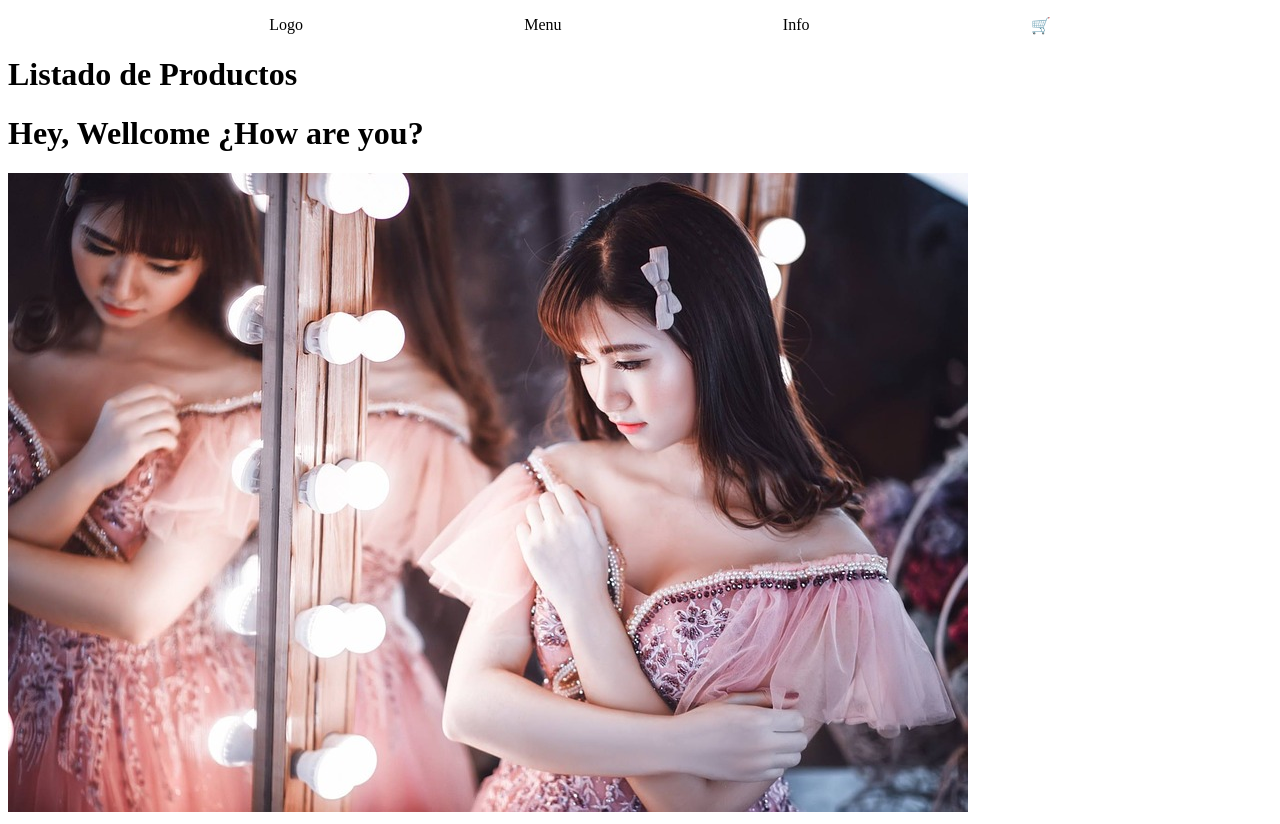
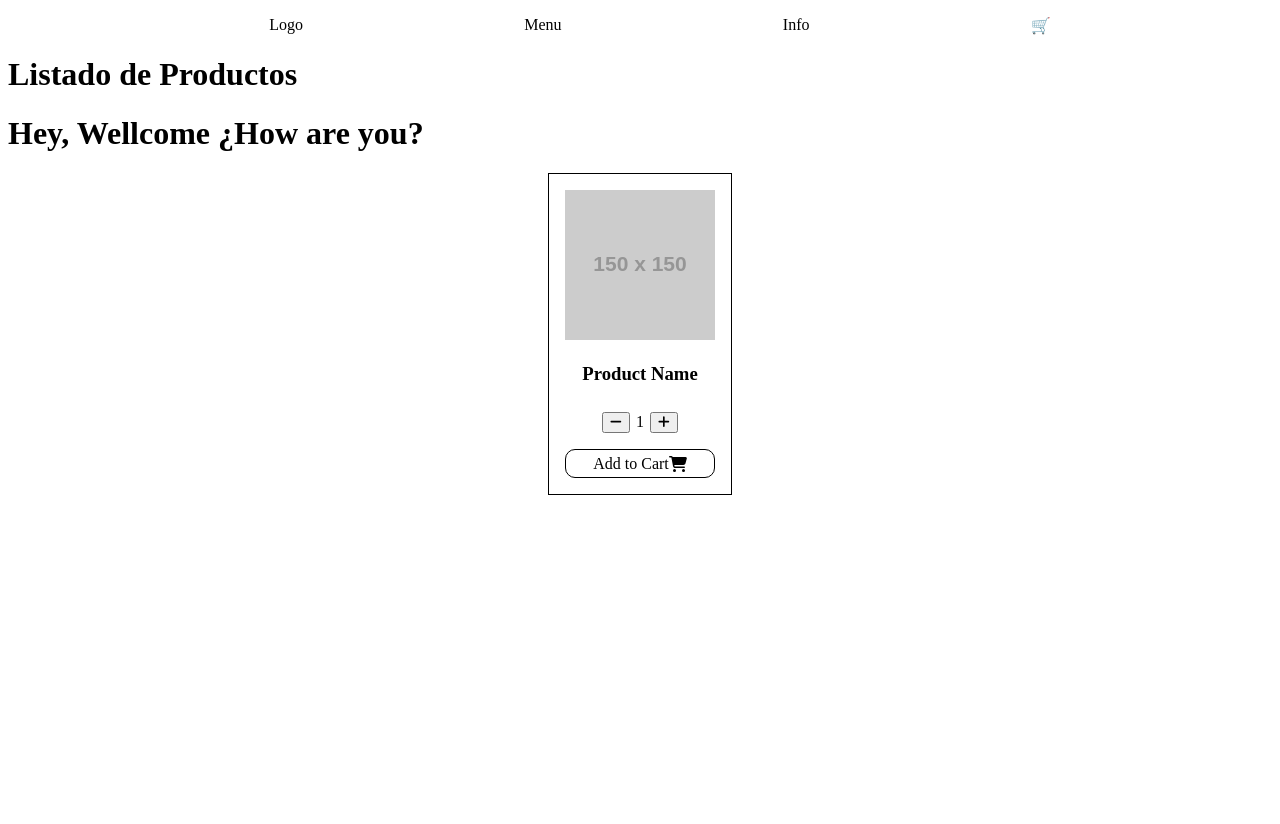
Before and after one commit to Dereemii/Deremi-Store, a React (Create React App) app: page / in a window 1280 px wide. After the commit the page ends 800 px from the top, so only its background shows below. Built offline with nearby package versions, Linux system fonts and the light colour scheme.

Commit message:
añadidos hooks y contador

```diff
--- a/package.json
+++ b/package.json
@@ -3,6 +3,9 @@
   "version": "0.1.0",
   "private": true,
   "dependencies": {
+    "@fortawesome/fontawesome-svg-core": "^6.1.1",
+    "@fortawesome/free-solid-svg-icons": "^6.1.1",
+    "@fortawesome/react-fontawesome": "^0.1.18",
     "@testing-library/jest-dom": "^5.16.4",
     "@testing-library/react": "^13.2.0",
     "@testing-library/user-event": "^13.5.0",
--- a/src/App.css
+++ b/src/App.css
@@ -3,10 +3,40 @@ nav ul {
   list-style: none;
   justify-content: space-evenly;
 }
+
 @media (min-width: 1281px) {
 
-  .mainImage{
-      width:  100%;
+  .mainImage {
+    width: 100%;
   }
 
 }
+
+/* ----Item Count --- */
+.cardComponent {
+  border: solid 1px black;
+  width: 150px;
+  padding: 1rem;
+  text-align: center;
+  margin: auto
+}
+
+.counterCard {
+  margin: 0.5rem;
+  display: flex;
+  justify-content: center;
+  align-items: center;
+}
+
+.addToCart {
+  border: solid 1.5px black;
+  padding: 0.3rem;
+  display: flex;
+  justify-content: center;
+  align-items: center;
+  border-radius: 10px;
+}
+
+.counterCard span {
+  margin: 0.5rem 0.2rem
+}
--- /dev/null
+++ b/src/components/ItemCount.jsx
@@ -0,0 +1,45 @@
+import { FontAwesomeIcon } from '@fortawesome/react-fontawesome';
+import { faMinus, faPlus, faShoppingCart } from '@fortawesome/free-solid-svg-icons';
+import { useState, useEffect } from 'react';
+
+const ItemCount = ({ initial, stock }) => {
+
+    const [count, setCount] = useState(parseInt(initial))
+
+    const handleSub = () => {
+        setCount(parseInt(count - 1))
+    }
+    const handleSum = () => {
+        setCount(parseInt(count + 1))
+    }
+
+    useEffect(() => {
+        if (count > parseInt(stock)) {
+            console.log("mayor a 5")
+        } else if (count <= 0) {
+            console.log("menor o igual a 0")
+        }
+    }, [count, stock])
+
+    return (
+        <>
+            <div className="cardComponent">
+                <div className="imgCard">
+                    <img src="https://via.placeholder.com/150" alt="" />
+                </div>
+                <h3>Product Name</h3>
+                <div className="counterCard">
+                    <span>
+                        <button onClick={handleSub} ><FontAwesomeIcon icon={faMinus} /></button>                    </span>
+                    <span>{count}</span>
+                    <span>
+                        <button onClick={handleSum}><FontAwesomeIcon icon={faPlus} /></button>
+                    </span>
+                </div>
+                <div className="addToCart">Add to Cart <FontAwesomeIcon icon={faShoppingCart} /></div>
+            </div>
+        </>
+    );
+}
+
+export default ItemCount;
--- a/src/components/ItemListContainer.jsx
+++ b/src/components/ItemListContainer.jsx
@@ -1,10 +1,16 @@
+import ItemCount from './ItemCount';
+
 const ItemListContainer = (props) => {
-    return ( <>
-        <h1>Listado de Productos</h1>
-        <h1>Hey, Wellcome {props.person}</h1>
-        <img className="mainImage" src="../img/mirror-woman.jpg" alt="mirror woman" />
+    return (
+        <>
+            <h1>Listado de Productos</h1>
+            <h1>Hey, Wellcome {props.person}</h1>
 
-    </> );
+            <section>
+                <ItemCount stock="5" initial="1" />
+            </section>
+        </>
+    );
 }
 
 export default ItemListContainer;
```
Also changed, not shown: 1 other file (tests, documents, lock files or other folders).
